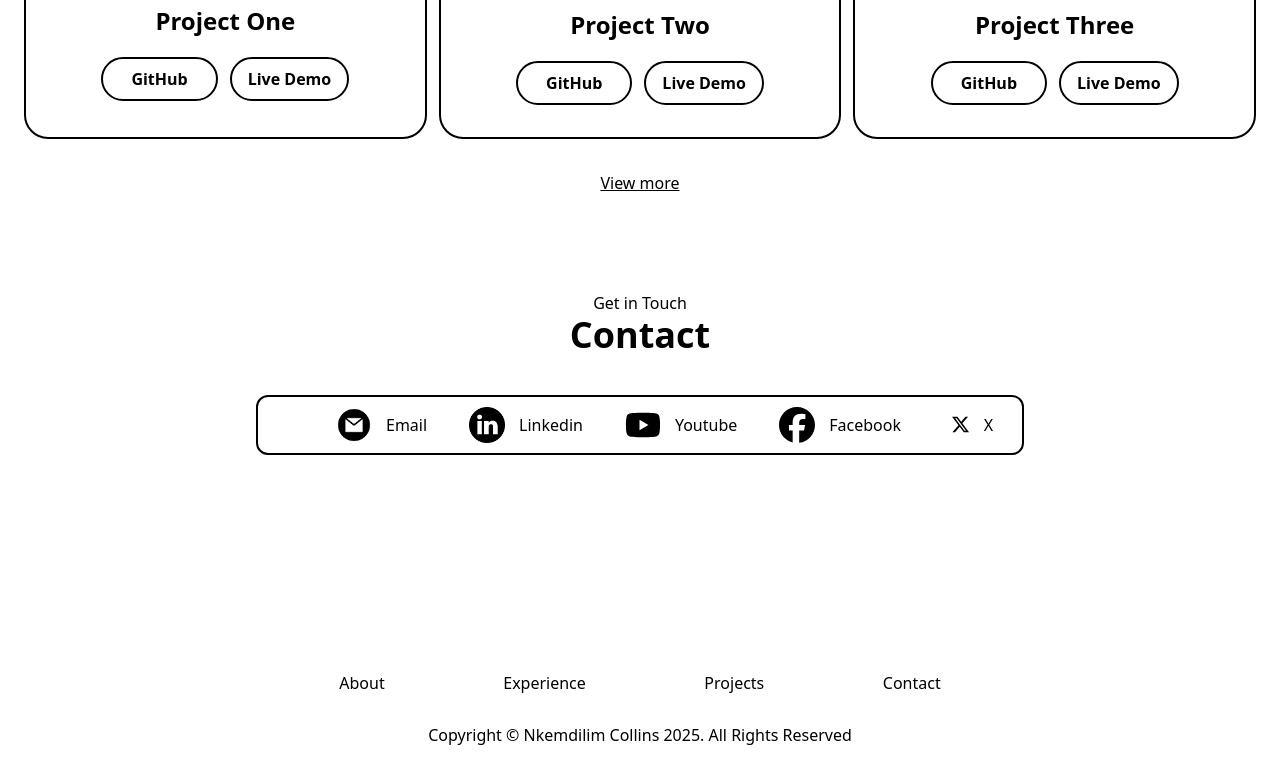
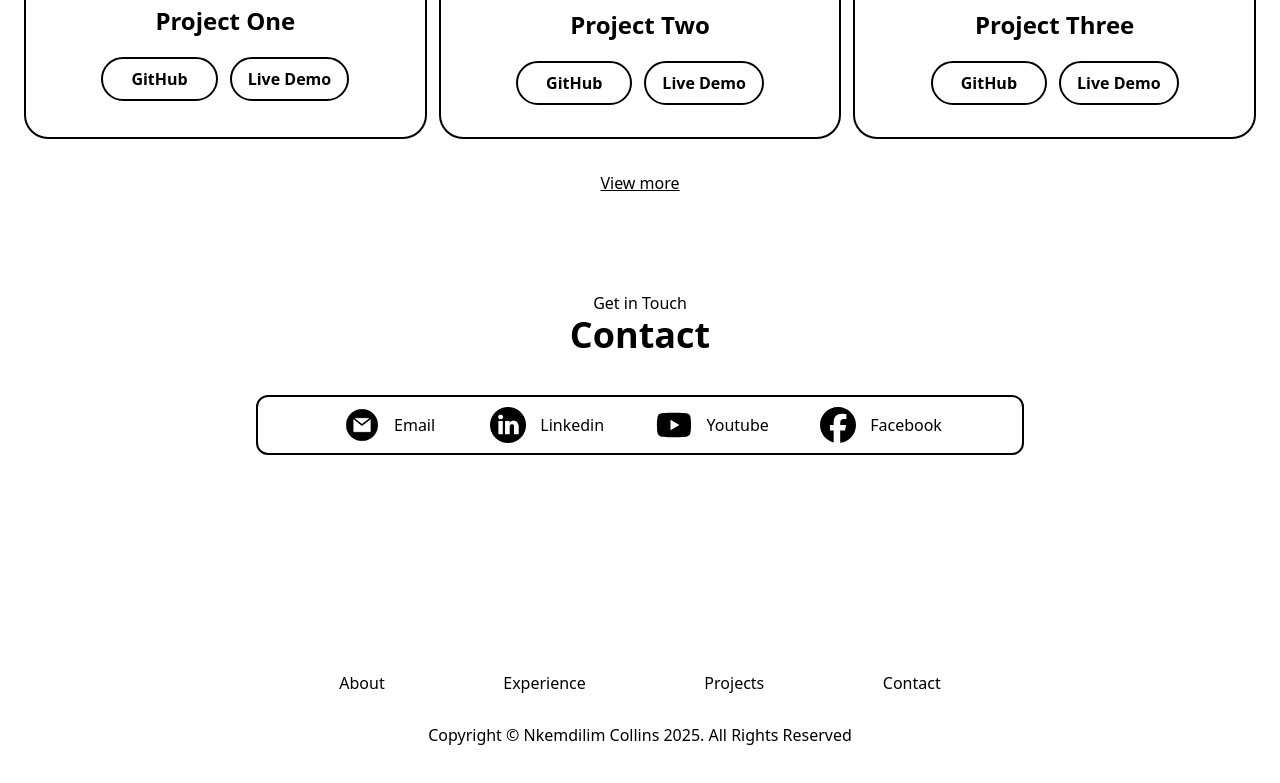
Before and after one commit to kcking69/Nkemdilim-Collins-Portfolio-Webpage, a website: page index.html in a window 1280 px wide. Shown: the part 2261-3044 px from the top of the page. Drawn offline with Linux system fonts and the light colour scheme.

Commit message:
Update index.html

```diff
--- a/index.html
+++ b/index.html
@@ -560,15 +560,6 @@
             <h1 class="hover:underline">Facebook</h1>
           </a>
         </div>
-        <div>
-          <a
-            class="flex flex-col text-center justify-center sm:flex-row sm:items-center sm:gap-3"
-            href="https://www.x.com/Kcking69?t=vqaOmKfhWZ0C6YKZOdlOkA&s=09"
-          >
-            <img class="w-20 scale-90" src="assets/x-twitter-brands-solid.svg" alt="x" />
-            <h1 class="hover:underline">X</h1>
-          </a>
-        </div>
       </div>
     </main>
 
```
